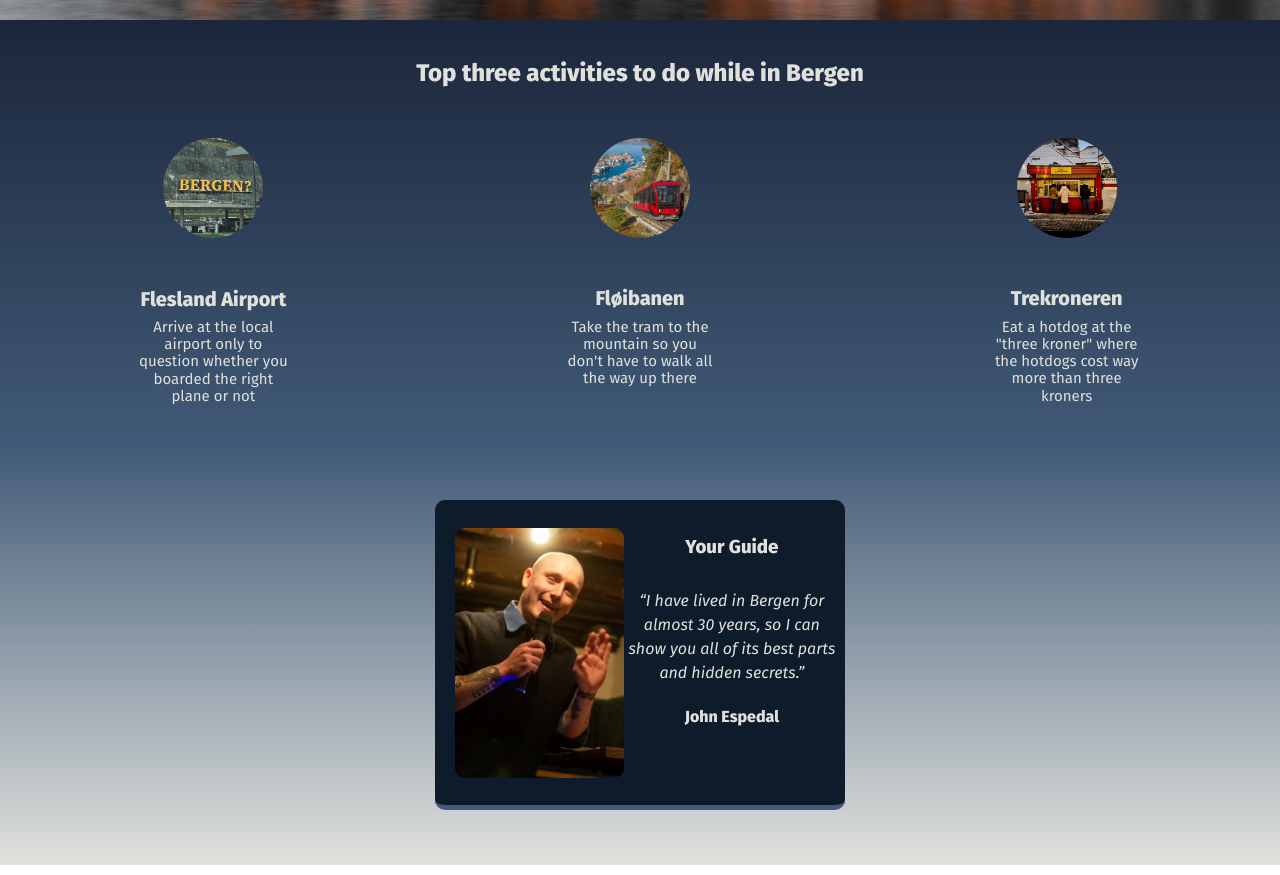
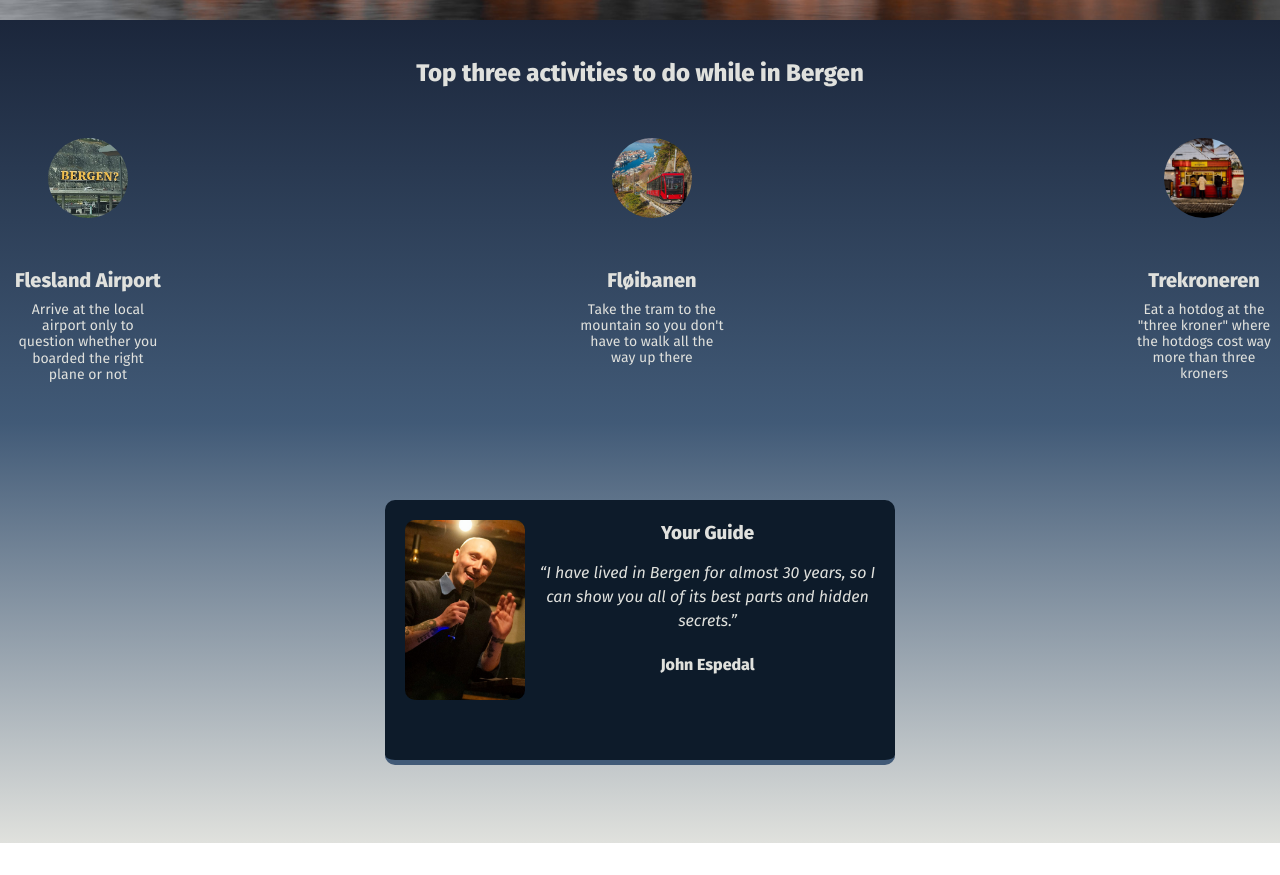
Before and after one commit to Johnricharde/visit-bergen, a website built with Vite: page index.html in a window 1280 px wide. Shown: the part 320-1195 px from the top of the page. After the commit the page ends 1173 px from the top, so only its background shows below. Built offline with nearby package versions, Linux system fonts and the light colour scheme.

Commit message:
small tweaks

```diff
--- a/styles.css
+++ b/styles.css
@@ -49,29 +49,30 @@ body {
 #flexbox {
     margin-top: 50px;
     display: flex;
-    justify-content: space-around;
+    justify-content: space-between;
 }
 
 .act-img {
-    width: 100px;
+    width: 80px;
     border-radius: 50%;
     margin-bottom: 10px;
 }
 
 .act-img:hover {
-    width: 120px;
+    width: 100px;
     margin-bottom: -10px;
 }
 
 .act-name {
+    margin: 35px 15px;
 }
 
 p {
-    margin: -25px 0 40px 0;
+    margin: -25px 1px 40px 1px;
     width: 150px;
     display: inline-block;
     font-weight: normal;
-    font-size: 15px;
+    font-size: 14px;
 }
 
 /* BOTTOM SECTION */
@@ -88,16 +89,16 @@ p {
     display: flex;
     padding: 5px;
     background-color: #0D1B2A;
-    height: 295px;
-    width: 400px;
+    height: 250px;
+    width: 500px;
     border-radius: 10px;
     border-bottom: 5px solid #415A77;
 }
 
 #john-pic {
-    margin: auto auto auto 15px;
-    height: 250px;
-    width: 180px;
+    margin: 15px auto auto 15px;
+    height: 180px;
+    width: 120px;
     border-radius: 10px;
 }
 
@@ -105,7 +106,7 @@ p {
 }
 
 #guide {
-    line-height: 2.5;
+    line-height: 1;
 
 }
 
```
